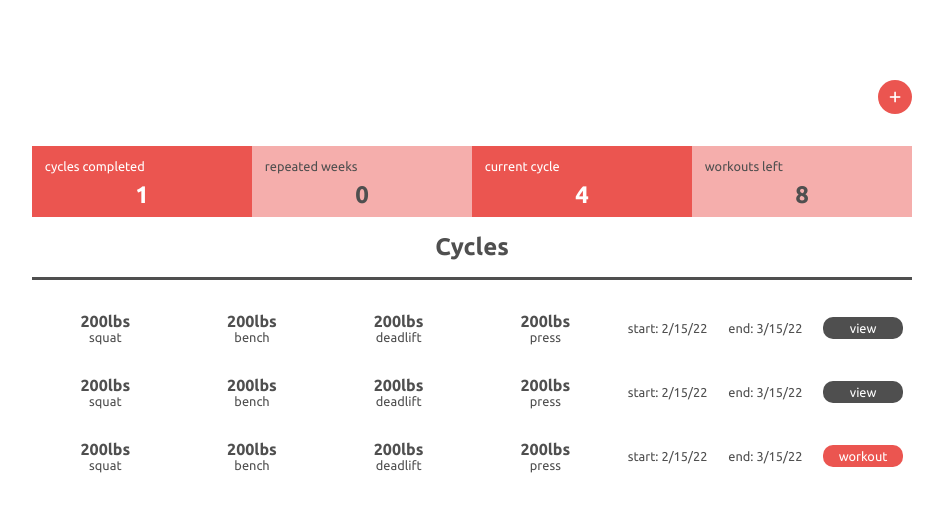
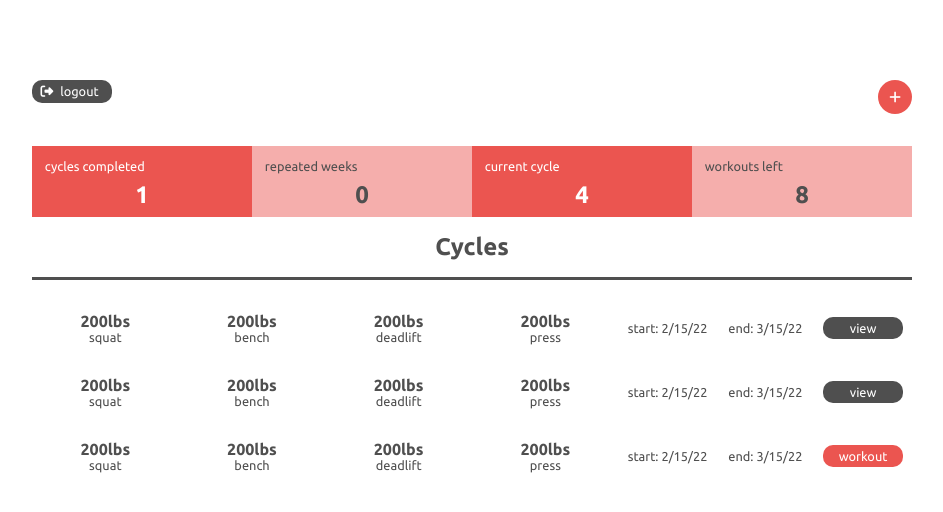
Before and after one commit to dwong4013/531logger, a React (Create React App) app in the folder client/: page /dashboard in a window 1280 px wide. Shown: the top 512 px of the page, without its empty margins (168-1111 px from the left). Built offline with nearby package versions, Linux system fonts and the light colour scheme; no server answers; the HTML template or start-up script is replaced by a standard one.

Commit message:
Added Logout Button to Dashboard

```diff
--- a/client/src/pages/dashboard/Dashboard.js
+++ b/client/src/pages/dashboard/Dashboard.js
@@ -1,6 +1,7 @@
 import React, { Fragment, useState, useEffect } from 'react';
 import ReactDOM from 'react-dom';
 import { connect } from 'react-redux';
+import { logout } from '../../actions/auth';
 import { getCycles } from '../../actions/cycles';
 import PropTypes from 'prop-types';
 import Spinner from '../../components/layout/Spinner';
@@ -12,7 +13,8 @@ import Modal from '../../components/modals/Modal';
 const Dashboard = ({
   auth: { user },
   cycles: { cycles, loading },
-  getCycles
+  getCycles,
+  logout
 }) => {
   useEffect(() => {
     getCycles();
@@ -44,6 +46,7 @@ const Dashboard = ({
           <CycleForm/>
         </Modal>}
         <div className="toolbar">
+          <button className="btn btn-back btn-icon-left btn-small btn-dark" onClick={() => logout()}><i className="fa-solid fa-right-from-bracket"/> logout</button>
           <button className="btn btn-big-action btn-primary" onClick={()=> onModalClick()}><i className="fa-solid fa-plus"/></button>
         </div>
         <div className="summary-cards-container my-2">
@@ -66,7 +69,8 @@ const Dashboard = ({
 Dashboard.propTypes = {
   cycles: PropTypes.object.isRequired,
   auth: PropTypes.object.isRequired,
-  getCycles: PropTypes.func.isRequired
+  getCycles: PropTypes.func.isRequired,
+  logout: PropTypes.func.isRequired
 };
 
 const mapStateToProps = (state) => ({
@@ -74,4 +78,4 @@ const mapStateToProps = (state) => ({
   auth: state.auth
 });
 
-export default connect(mapStateToProps, { getCycles })(Dashboard);
+export default connect(mapStateToProps, { getCycles, logout })(Dashboard);
```
